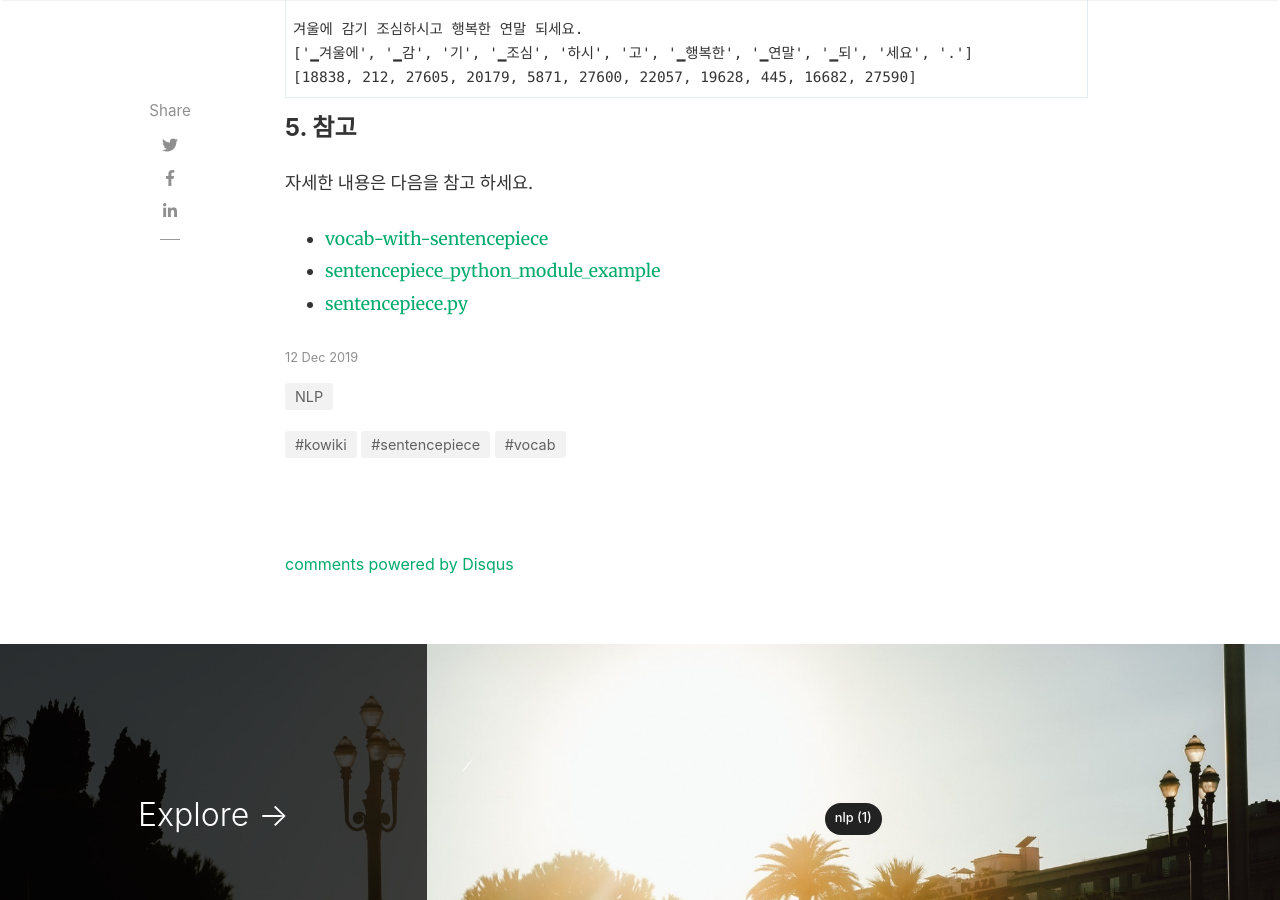
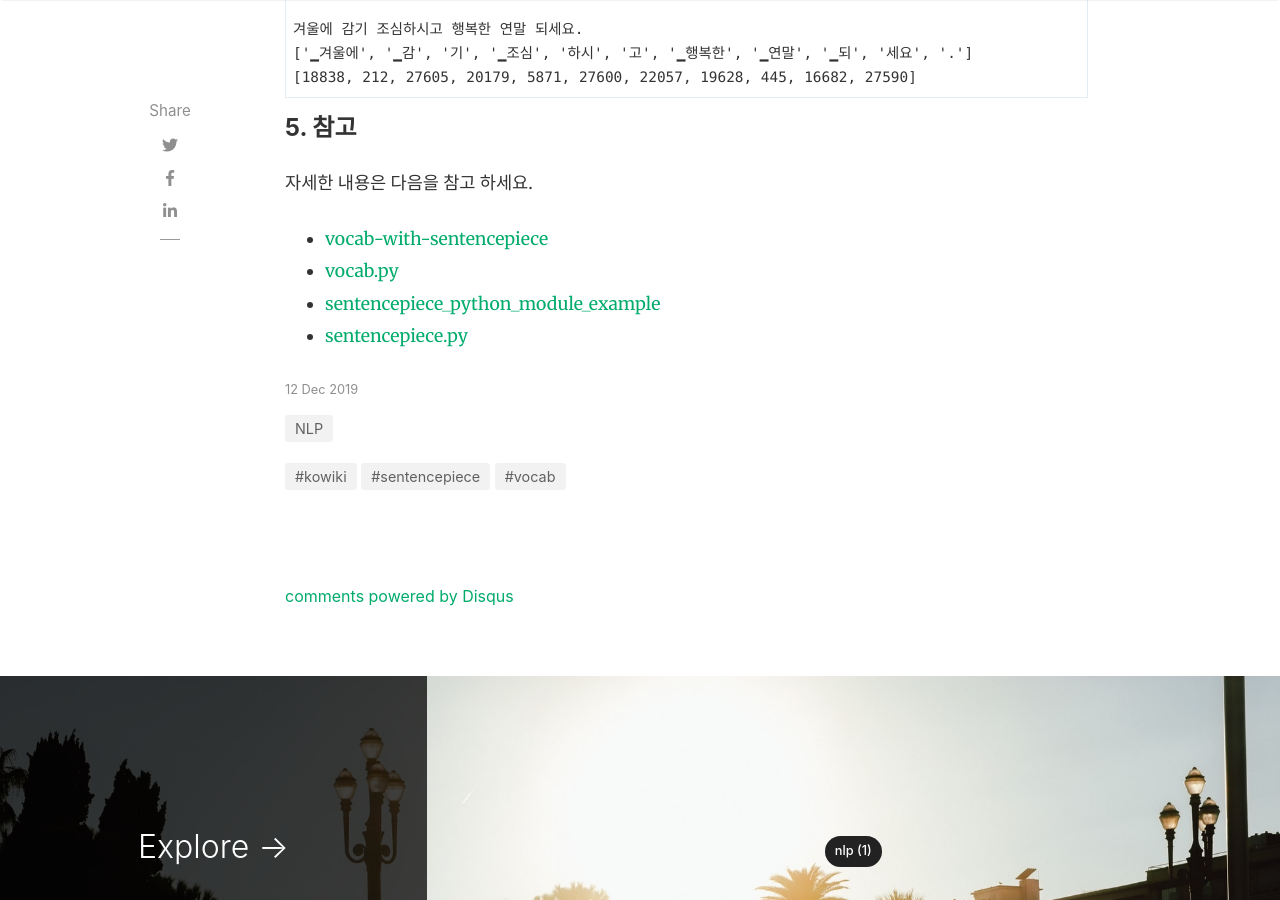
Before and after one commit to paul-hyun/paul-hyun.github.io, a Jekyll site: the page built from _posts/2019-12-12-vocab-with-sentencepiece.md, in a window 1280 px wide and 900 px high, scrolled down 4240 px. Built offline with Jekyll 4.4.1, drawn with Linux system fonts in a browser that asks for light colours; nearby versions of some CDN libraries; comment, search, counter and statistics services are not loaded.

Commit message:
change reference

```diff
--- a/_posts/2019-12-12-vocab-with-sentencepiece.md
+++ b/_posts/2019-12-12-vocab-with-sentencepiece.md
@@ -148,5 +148,6 @@ for line in lines:
 자세한 내용은 다음을 참고 하세요.
 
 - [vocab-with-sentencepiece](https://github.com/paul-hyun/transformer-evolution/blob/master/tutorial/vocab_with_sentencepiece.ipynb){:target="_blank"}
+- [vocab.py](https://github.com/paul-hyun/transformer-evolution/blob/master/vocab.py){:target="_blank"}
 - [sentencepiece_python_module_example](https://github.com/google/sentencepiece/blob/master/python/sentencepiece_python_module_example.ipynb){:target="_blank"}
 - [sentencepiece.py](https://github.com/google/sentencepiece/blob/master/python/sentencepiece.py){:target="_blank"}
```
